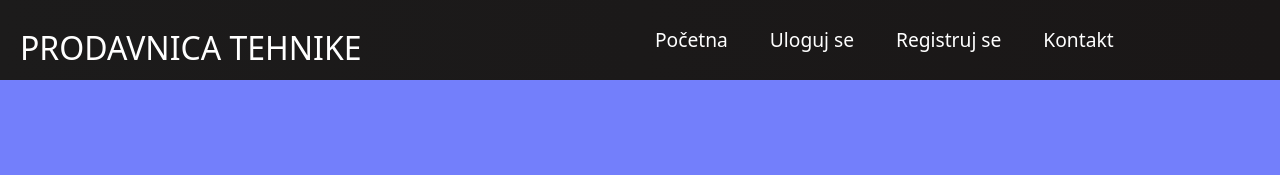
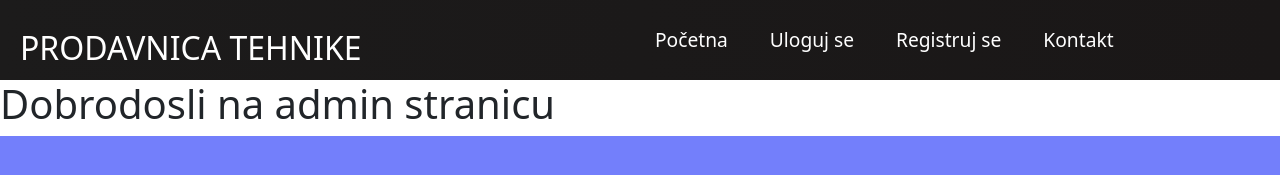
Before and after one commit to stankovicjana/ITEHProjekat, a React (Create React App) app in the folder react-app/: page /admin in a window 1280 px wide. Shown: the top 175 px of the page. Built offline with nearby package versions, Linux system fonts and the light colour scheme; no server answers.

Commit message:
Kreirana admin strana

```diff
--- a/react-app/src/App.js
+++ b/react-app/src/App.js
@@ -12,6 +12,7 @@
 import Korpa from './Komponente/Korpa';
 import Kontakt from './Komponente/Kontakt';
 import Inbox from './Komponente/Inbox';
+import AdminPage from './Komponente/AdminPage';
 
 const axiosInstance = axios.create({
   baseURL: process.env.REACT_APP_API_URL,
@@ -139,7 +140,8 @@
             <Route path="/proizvodi" element={ <Proizvod proizvodi={proizvodi} onAdd={addProduct} onRemove={removeProduct} ></Proizvod>}></Route>
             <Route path="/korpa" element={ <Korpa proizvodi={cartProducts} onAdd={addProduct} onRemove={removeProduct} sum={sum} ></Korpa>}></Route>
             <Route path="/kontakt" element={ <Kontakt></Kontakt>}></Route>
-            <Route path="/inbox" element={ <Inbox poruke={poruke} ></Inbox>}></Route>
+            <Route path="/admin/inbox" element={ <Inbox poruke={poruke} ></Inbox>}></Route>
+            <Route path="/admin" element={ <AdminPage   ></AdminPage>}></Route>
         </Routes>
         <Footer></Footer>
         </BrowserRouter>
--- /dev/null
+++ b/react-app/src/Komponente/AdminPage.jsx
@@ -0,0 +1,16 @@
+import React from 'react'
+
+function AdminPage() {
+  return (
+
+    <div>
+            <h1>Dobrodosli na admin stranicu</h1>
+    </div>
+
+
+
+
+  )
+}
+
+export default AdminPage;
--- a/react-app/src/Komponente/Navbar.jsx
+++ b/react-app/src/Komponente/Navbar.jsx
@@ -30,7 +30,7 @@
                     <Link className="nav-links" to="/proizvodi">Ponuda  </Link>
                 </li>
                 <li className="nav-item">
-                <Link className="nav-links" to="/korpa">Korpa  </Link>
+                    <Link className="nav-link" to="/korpa">Korpa</Link>
                 </li>
                 <li className="nav-item active">
                     <Link className="nav-links" to="/"  onClick={odjava}>Odjavi se  </Link>
```
